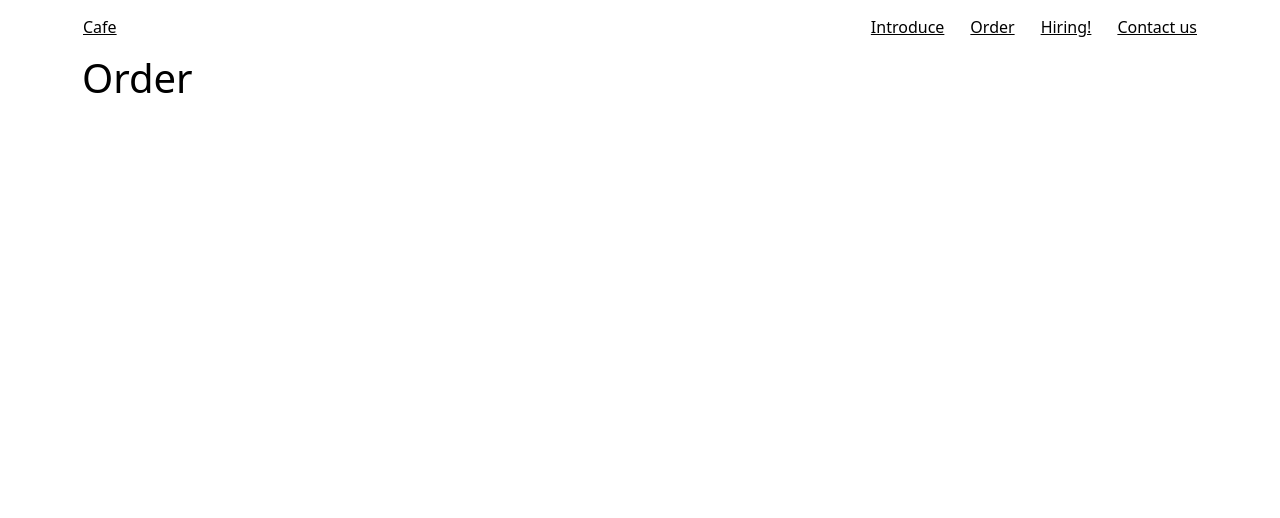
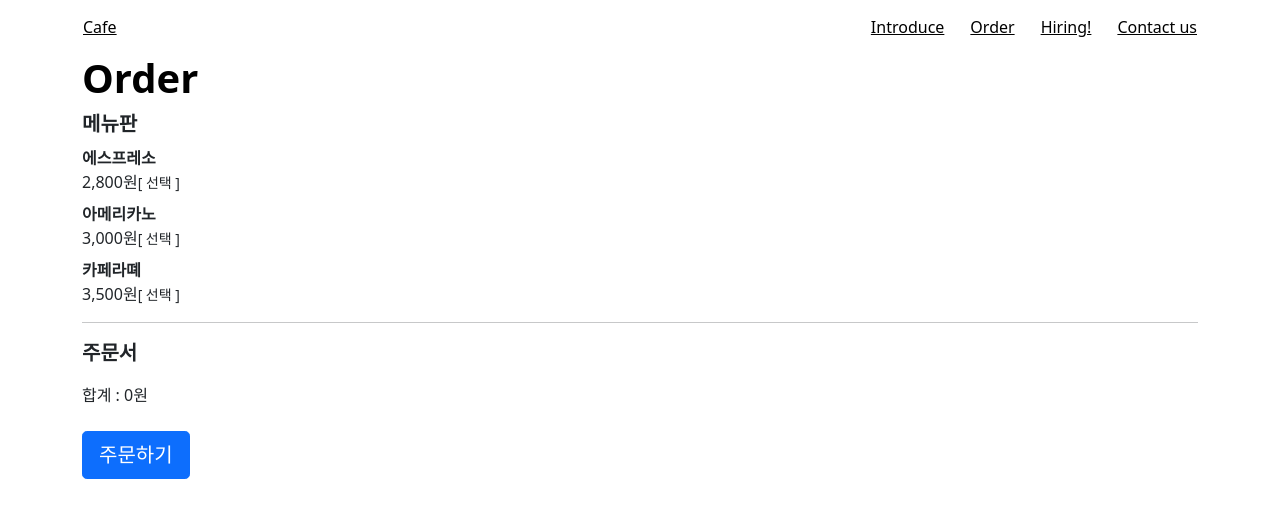
Before and after one commit to yoogukhyeon/nextJsCafe, a Next.js app: page /order in a window 1280 px wide. Shown: the top 518 px of the page. Built offline with nearby package versions, Linux system fonts and the light colour scheme.

Commit message:
next.js useState

```diff
--- a/components/Header.js
+++ b/components/Header.js
@@ -17,8 +17,12 @@ export default function Header(){
           <Link href="/order">
             <a className="btn btn-link">Order</a>
           </Link>
-          <a href="#none" className="btn btn-link">Hiring!</a>
-          <a href="#none" className="btn btn-link">Contact us</a>
+          <Link href="/hiring">
+          <a className="btn btn-link">Hiring!</a>
+          </Link>
+          <Link href="/contactus">
+          <a className="btn btn-link">Contact us</a>
+          </Link>
         </div>
      </header>
     )
--- a/pages/order.js
+++ b/pages/order.js
@@ -1,12 +1,55 @@
 import Header from '../components/Header'
+import { useState } from 'react'
 
 
 export default function Order(){
+    const [hasEspresso , setEspresso] = useState(false);
+    const handleEspress = () => {
+        setEspresso( !hasEspresso )
+    }
     return (
         <div className="container">
         <Header/>
 
-         <h1>Order</h1>
+         <h1 className="font-bold">Order</h1>
+         <h2 className="text-xl font-bold">메뉴판</h2>
+        <dl>
+            <dt>에스프레소</dt>
+            <dd>2,800원
+                <small>
+                        <button onClick={handleEspress }>
+                            [ { hasEspresso ? '선택 해체' : '선택' } ]
+                        </button>
+                </small>
+            </dd>
+
+            <dt>아메리카노</dt>
+            <dd>
+                3,000원
+                <small><button>[ 선택 ]</button></small>
+            </dd>
+
+            <dt>카페라뗴</dt>
+            <dd>
+                3,500원
+                <small><button>[ 선택 ]</button></small>
+            </dd>
+        </dl>
+        <hr />
+
+        <h2 className="text-xl font-bold">주문서</h2>
+
+        <ul className="list-unstyled">
+            { hasEspresso && <li>에스프레소</li>}
+        </ul>
+
+        합계 : { '0' }원
+
+       <div className="mt-4">
+       <button className="btn btn-primary btn-lg">주문하기</button>
+       </div>
+
+
       </div>
     )
 }
```
Also changed, not shown: pages/contactus.js (added, +12 -0 lines), pages/hiring.js (added, +12 -0 lines), pages/index.js (+16 -1 lines), pages/introduce.js (+7 -1 lines).
